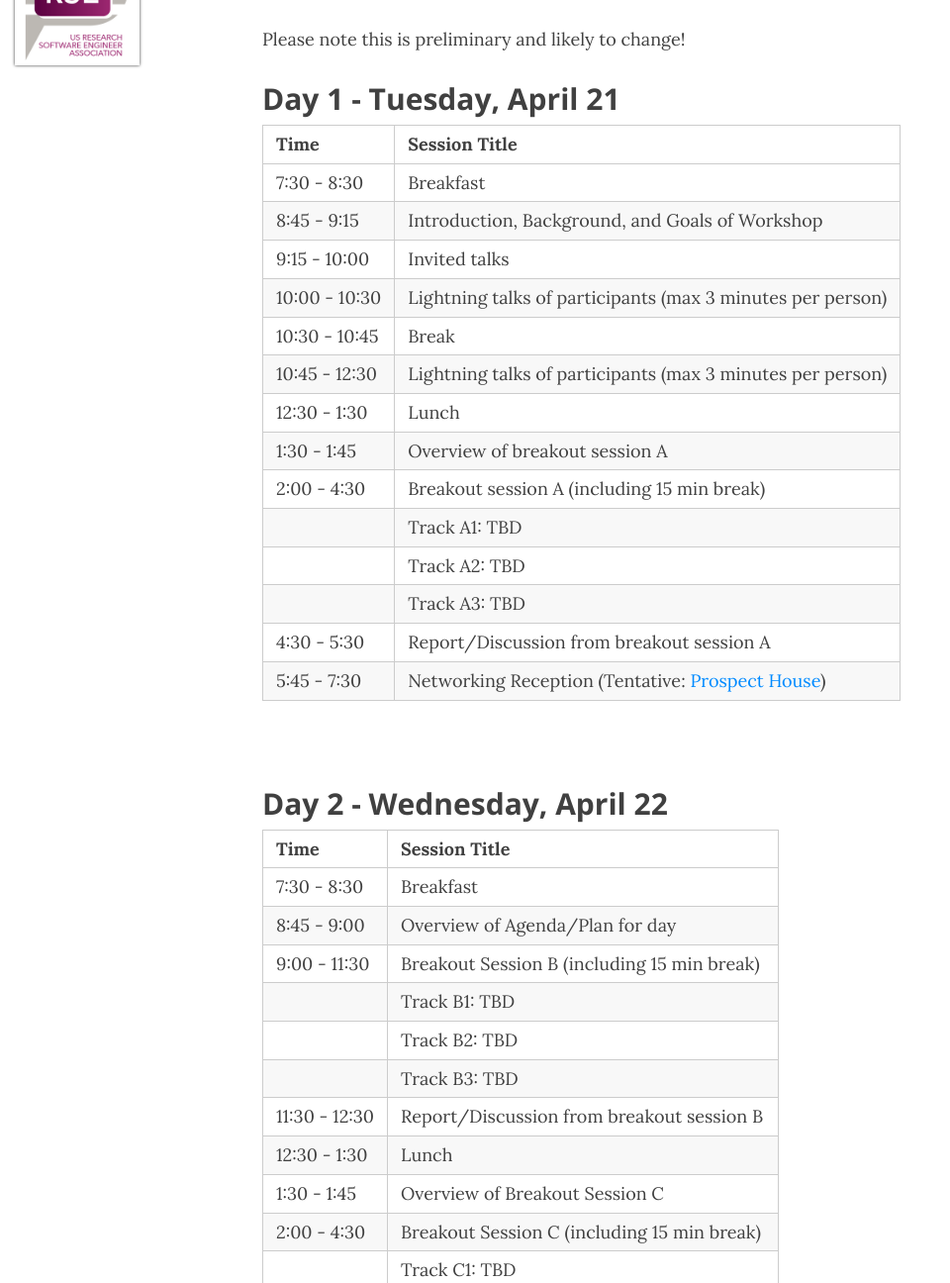
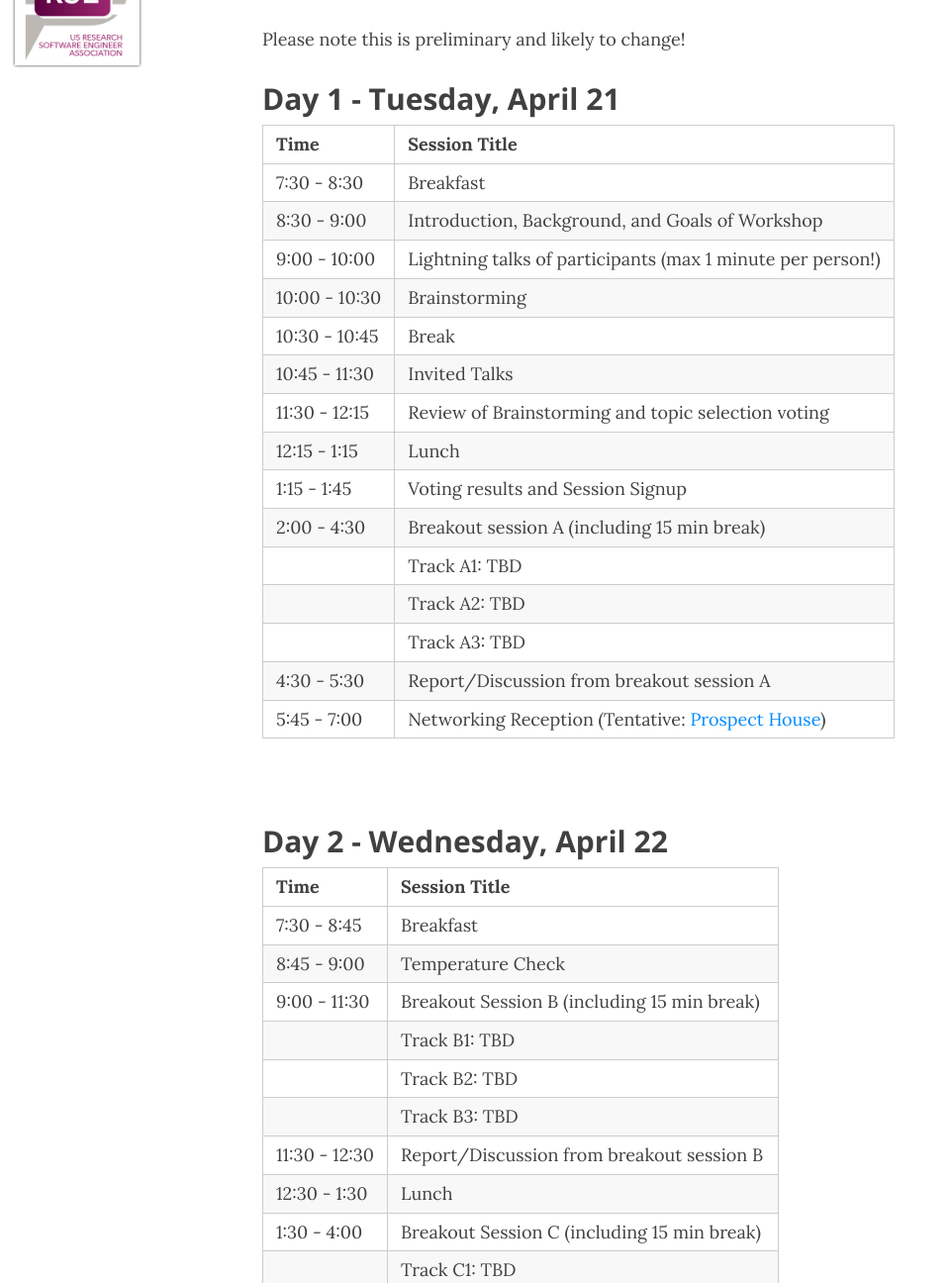
Before and after one commit to cosden/2020-april-workshop, a Jekyll site: the page built from pages/agenda.md, in a window 1280 px wide and 1400 px high, cut to the strip 104-1400 px from the top of the window. Shown: the whole strip at 99% size, without its empty margins (0-960 px from the left). Built offline with Jekyll 4.4.1, drawn with Linux system fonts in a browser that asks for light colours; nearby versions of some CDN libraries; some of the changed text lies outside the part shown.

Commit message:
Update agenda.md

```diff
--- a/pages/agenda.md
+++ b/pages/agenda.md
@@ -14,19 +14,20 @@ Please note this is preliminary and likely to change!
 | Time | Session Title |
 | ------ | ----- |
 | 7:30 - 8:30 |  Breakfast |
-| 8:45 - 9:15 | Introduction, Background, and Goals of Workshop |
-| 9:15 - 10:00 | Invited talks |
-| 10:00 - 10:30 | Lightning talks of participants (max 3 minutes per person)  |
+| 8:30 - 9:00 | Introduction, Background, and Goals of Workshop |
+| 9:00 - 10:00 | Lightning talks of participants (max 1 minute per person!)  |
+| 10:00 - 10:30 | Brainstorming |
 | 10:30 - 10:45 | Break |
-| 10:45 - 12:30 | Lightning talks of participants (max 3 minutes per person) |
-| 12:30  - 1:30 | Lunch |
-| 1:30 - 1:45 | Overview of breakout session A |
+| 10:45 - 11:30 | Invited Talks |
+| 11:30 - 12:15 | Review of Brainstorming and topic selection voting |
+| 12:15  - 1:15 | Lunch |
+| 1:15 - 1:45 | Voting results and Session Signup |
 | 2:00 - 4:30 | Breakout session A (including 15 min break) |
 |             |  Track A1: TBD |
 |             |  Track A2: TBD |
 |             |  Track A3: TBD |
 | 4:30 - 5:30 | Report/Discussion from breakout session A |
-| 5:45 - 7:30 | Networking Reception (Tentative: [Prospect House](https://www.princeton.edu/prospecthouse/index.html)) |
+| 5:45 - 7:00 | Networking Reception (Tentative: [Prospect House](https://www.princeton.edu/prospecthouse/index.html)) |
 
 <br>
 
@@ -34,19 +35,19 @@ Please note this is preliminary and likely to change!
 
 | Time | Session Title |
 | ------ | ----- |
-| 7:30 - 8:30 |  Breakfast |
-| 8:45 - 9:00 | Overview of Agenda/Plan for day |
+| 7:30 - 8:45 |  Breakfast |
+| 8:45 - 9:00 | Temperature Check |
 | 9:00 - 11:30  | Breakout Session B (including 15 min break) |
 |             |  Track B1: TBD |
 |             |  Track B2: TBD |
 |             |  Track B3: TBD |
 | 11:30 - 12:30 | Report/Discussion from breakout session B |
 | 12:30 - 1:30 | Lunch |
-| 1:30 - 1:45 | Overview of Breakout Session C |
-| 2:00 - 4:30 | Breakout Session C (including 15 min break) |
+| 1:30 - 4:00| Breakout Session C (including 15 min break) |
 |             |  Track C1: TBD |
 |             |  Track C2: TBD |
 |             |  Track C3: TBD |
-| 4:30 - 5:15 | Report/Discussion from breakout session C |
-| 5:15 - 5:30 | Participant Survey |
+| 4:00 - 4:45 | Report/Discussion from breakout session C |
+| 4:45 - 5:00 | Participant Survey |
+| 5:00 - 5:30 | Next steps for US-RSE |
 | 5:45 - 8:00 | Workshop dinner (TBD) |
```
